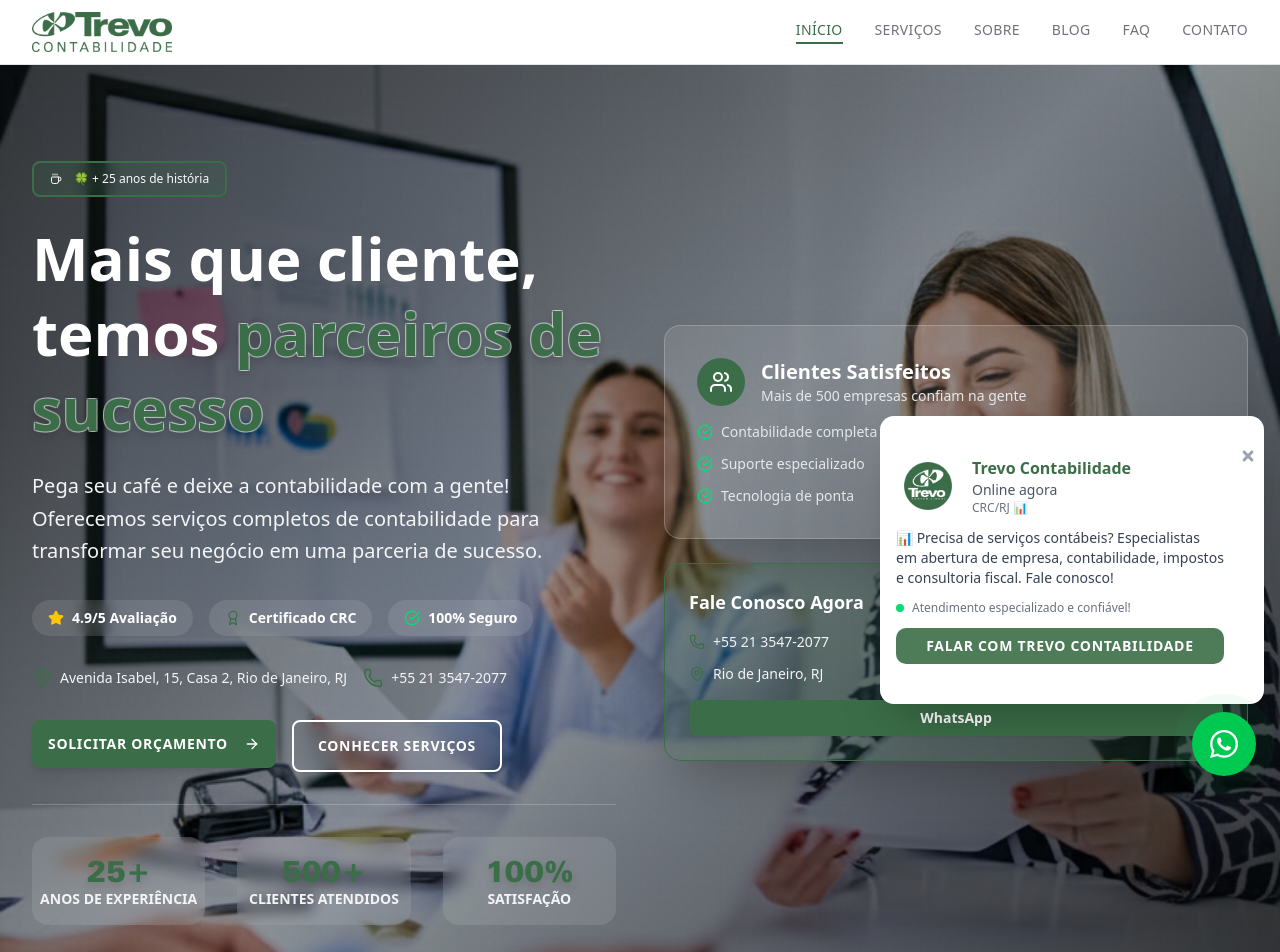
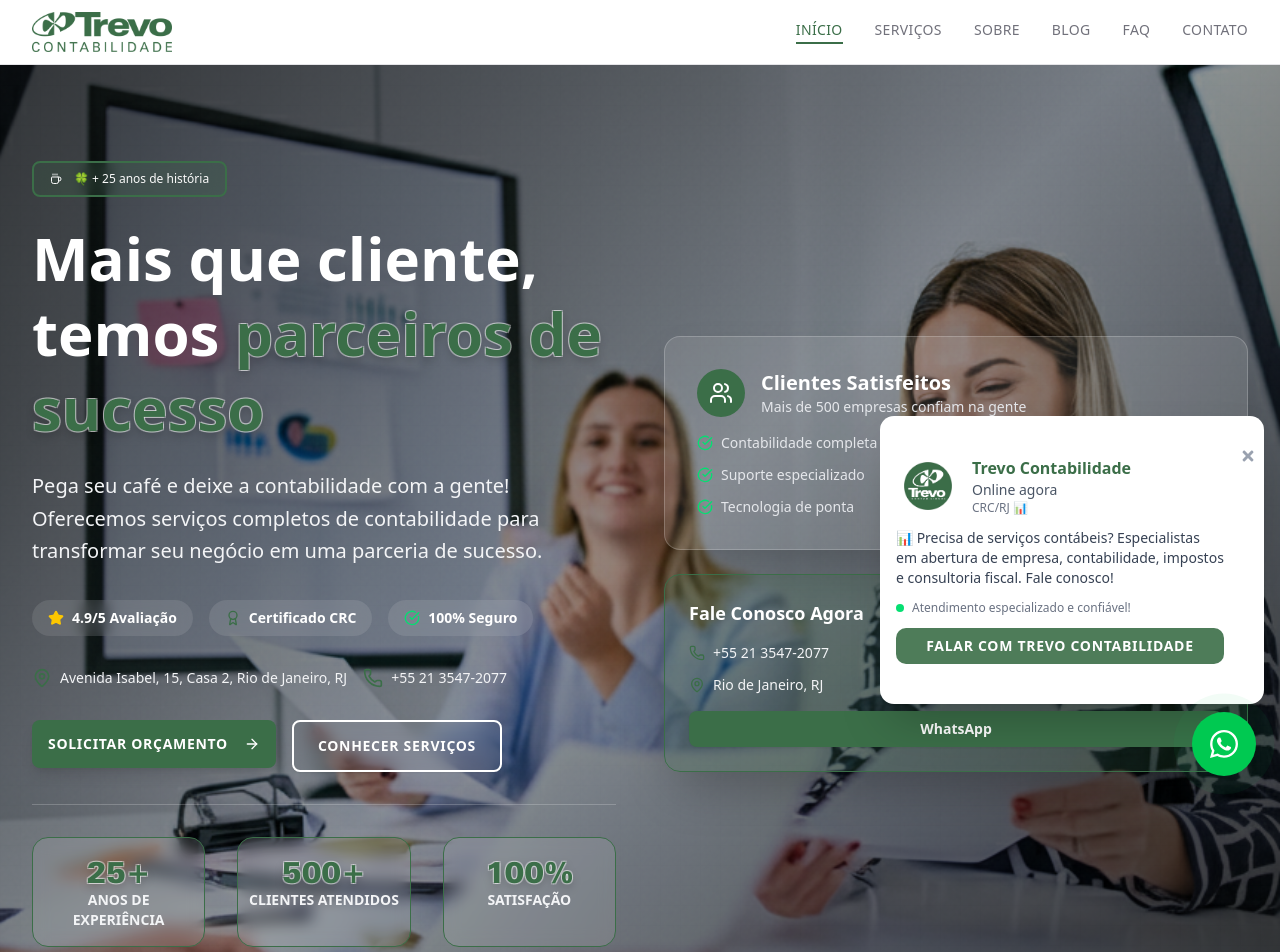
Before and after one commit to Diogonsc/Trevo-contabilidade, a React (Vite) app: page / in a window 1280 px wide. Shown: the top 952 px of the page. Built offline with nearby package versions, Linux system fonts and the light colour scheme; a web font is replaced by a local one.

Commit message:
mudança na cor de background

```diff
--- a/src/components/Header/index.tsx
+++ b/src/components/Header/index.tsx
@@ -115,7 +115,7 @@ export function Header() {
   }, [activeSection, menuItems]);
 
   return (
-    <header className="sticky top-0 z-40 w-full border-b bg-background/95 backdrop-blur supports-[backdrop-filter]:bg-background/60">
+    <header className="sticky top-0 z-40 w-full border-b bg-white ">
       <div className="w-full max-w-7xl mx-auto flex h-16 items-center justify-between px-6 lg:px-8">
         {/* Logo */}
         <div className="flex items-center">
--- a/src/components/Hero/index.tsx
+++ b/src/components/Hero/index.tsx
@@ -151,24 +151,24 @@ export function Hero() {
               className="grid grid-cols-3 gap-8 pt-8 border-t border-white/20 animate-slide-up"
               style={{ animationDelay: "1.2s" }}
             >
-              <div className="text-center bg-white/10 backdrop-blur-sm rounded-2xl py-4 px-2">
-                <div className="text-3xl font-zurich-black text-primary drop-shadow-lg">
+              <div className="text-center bg-white/10 backdrop-blur-sm rounded-2xl py-4 px-2 border border-primary">
+                <div className="text-3xl font-zurich-black text-primary drop-shadow-lg stroke-text">
                   25+
                 </div>
                 <div className="text-sm text-gray-100 font-zurich-medium uppercase font-bold">
                   Anos de Experiência
                 </div>
               </div>
-              <div className="text-center bg-white/10 backdrop-blur-sm rounded-2xl py-4 px-2">
-                <div className="text-3xl font-zurich-black text-primary drop-shadow-lg">
+              <div className="text-center bg-white/10 backdrop-blur-sm rounded-2xl py-4 px-2 border border-primary">
+                <div className="text-3xl font-zurich-black text-primary drop-shadow-lg stroke-text">
                   500+
                 </div>
                 <div className="text-sm text-gray-100 font-zurich-medium uppercase font-bold">
                   Clientes Atendidos
                 </div>
               </div>
-              <div className="text-center bg-white/10 backdrop-blur-sm rounded-2xl py-4 px-2">
-                <div className="text-3xl font-zurich-black text-primary drop-shadow-lg">
+              <div className="text-center bg-white/10 backdrop-blur-sm rounded-2xl py-4 px-2 border border-primary">
+                <div className="text-3xl font-zurich-black text-primary drop-shadow-lg stroke-text">
                   100%
                 </div>
                 <div className="text-sm text-gray-100 font-zurich-medium uppercase font-bold">
--- a/src/index.css
+++ b/src/index.css
@@ -121,7 +121,7 @@
   --primary: oklch(49.147% 0.08223 150.686);
   --primary-foreground: oklch(0.985 0 0);
   --primary-light: oklch(0.75 0.06 150);
-  --section-background: oklch(0.96 0.02 60);
+  --section-background: oklch(97.015% 0.00011 271.152);
   --secondary: oklch(0.967 0.001 286.375);
   --secondary-foreground: oklch(0.21 0.006 285.885);
   --muted: oklch(0.967 0.001 286.375);
```
